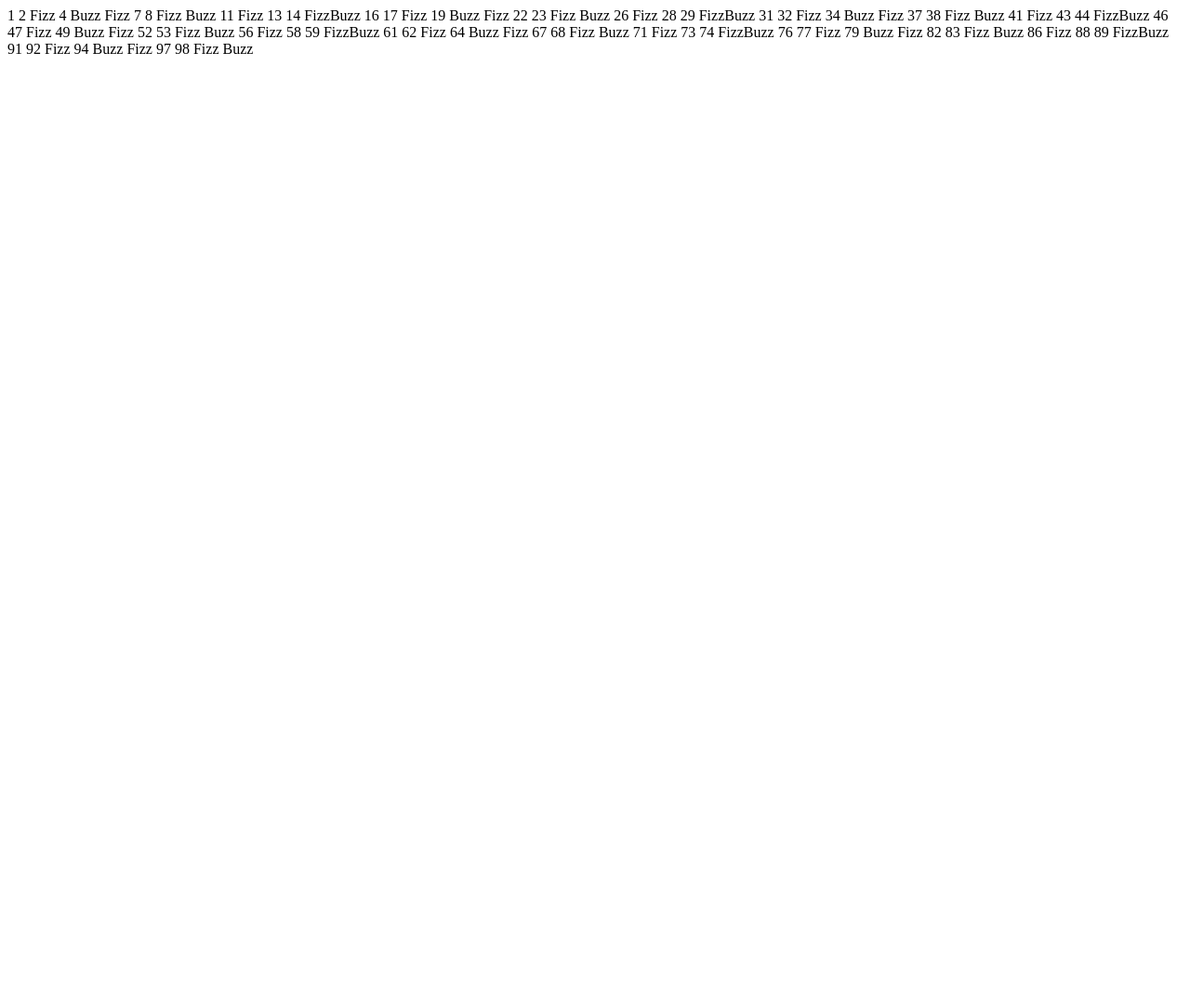
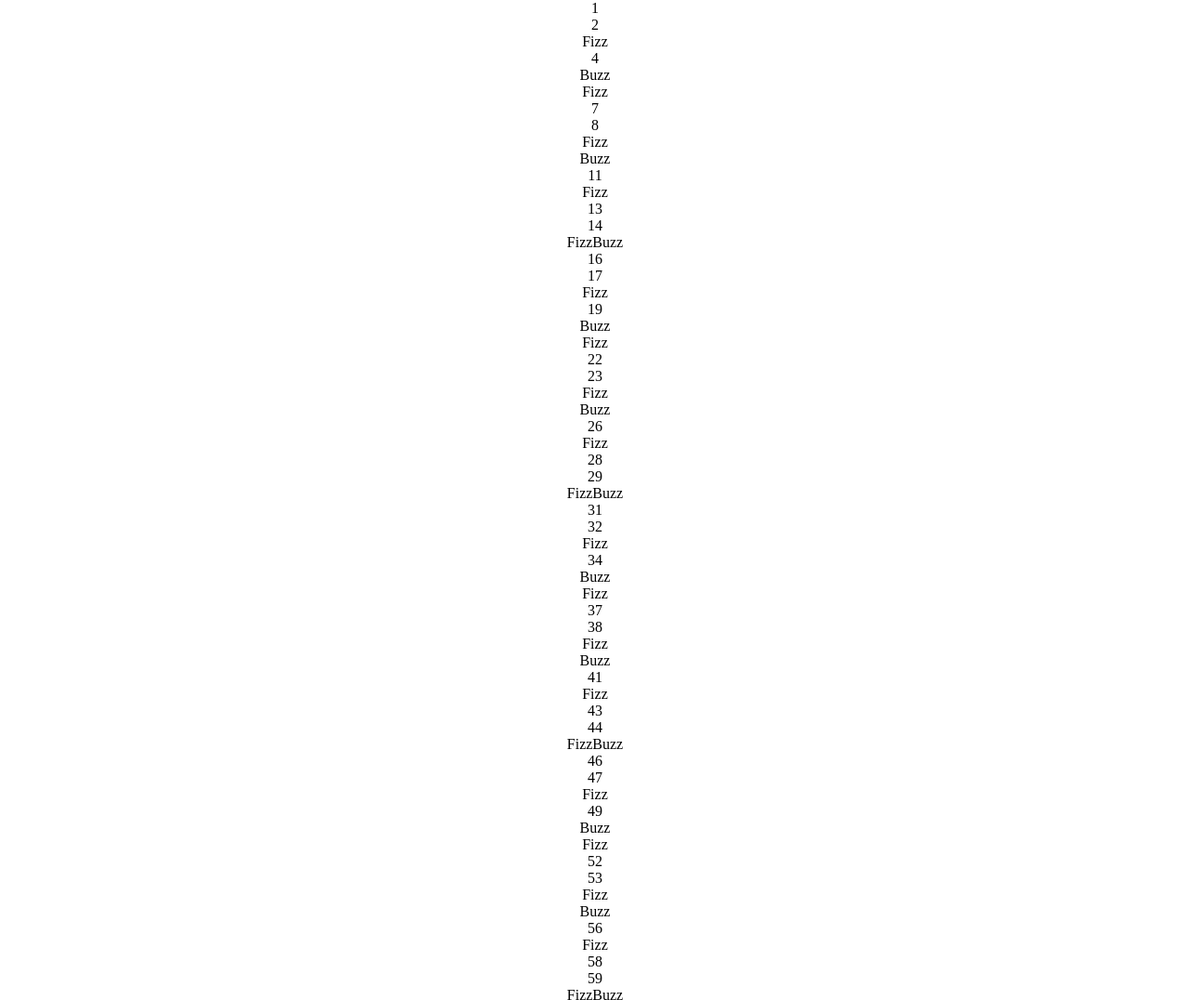
Before and after one commit to Giorgio-24/js-fizzbuzz, a plain HTML site: page index.html in a window 1280 px wide. Shown: the top 1076 px of the page at 93% size. Before the commit the page ends 800 px from the top, so only its background shows below. Drawn offline with Linux system fonts and the light colour scheme.

Commit message:
elements-displayed-vertically

```diff
--- a/index.html
+++ b/index.html
@@ -8,6 +8,7 @@
     <link rel="stylesheet" href="style.css">
 </head>
 <body>
+    <ul id="list"></ul>
 <script src="./script.js"></script>
 </body>
 </html>
--- a/script.js
+++ b/script.js
@@ -1,15 +1,15 @@
 for(i = 1; i < 101; i++){
     if(i % 3 == 0 && i % 5 == 0){
-        document.write('  FizzBuzz');
+        list.innerHTML += '<li>FizzBuzz</li>';
         console.log('FizzBuzz')
     } else if(i % 3 == 0) {
-        document.write('  Fizz');
+        list.innerHTML += '<li>Fizz</li>';
         console.log('Fizz')
     } else if( i % 5 == 0 ){
-        document.write('  Buzz');
+        list.innerHTML += '<li>Buzz</li>';
         console.log('Buzz')
     } else {
-        document.write('  ' + i);
+        list.innerHTML += `<li>${i}</li>`;
         console.log(i)
     }
 }
--- a/style.css
+++ b/style.css
@@ -0,0 +1,10 @@
+*{
+    margin: 0;
+    padding: 0;
+    box-sizing: border-box;
+}
+
+#list{
+    text-align: center;
+    list-style-type: none;
+}
```
